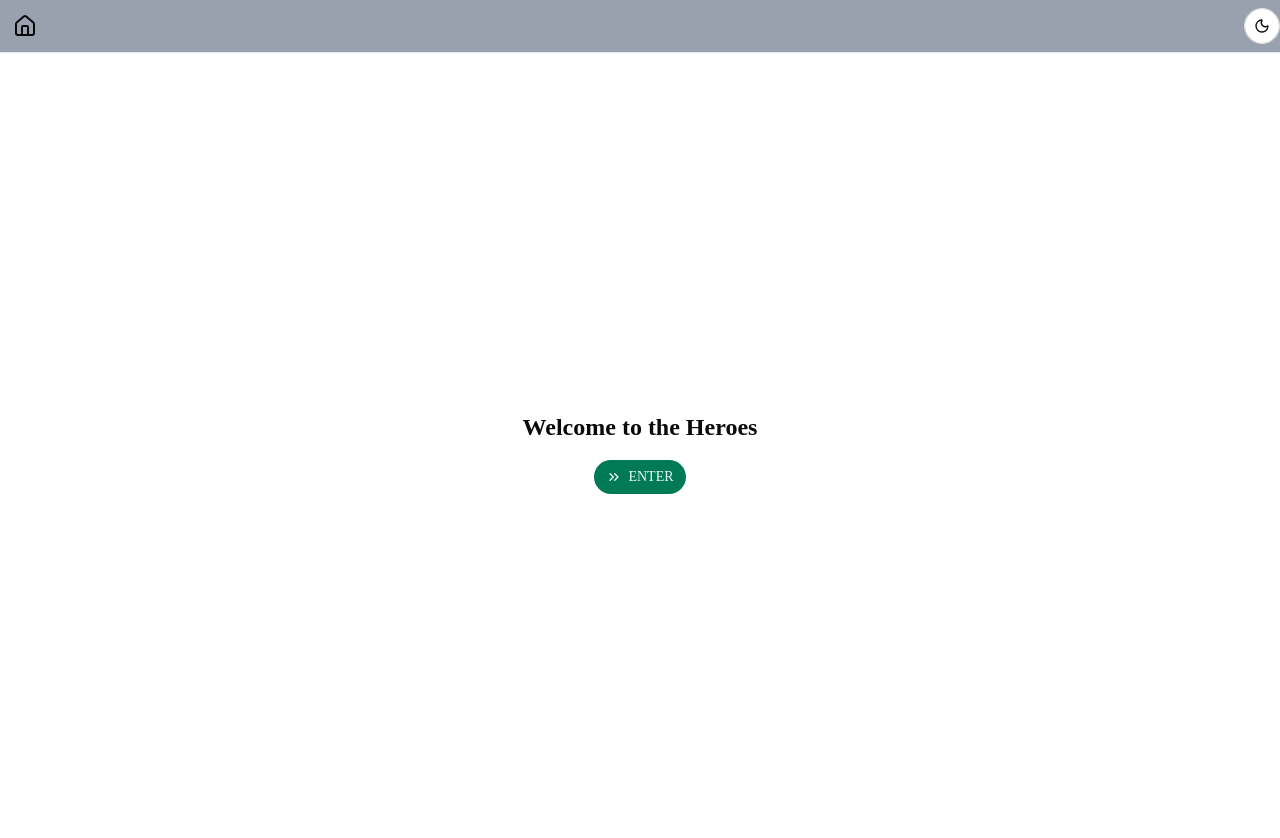
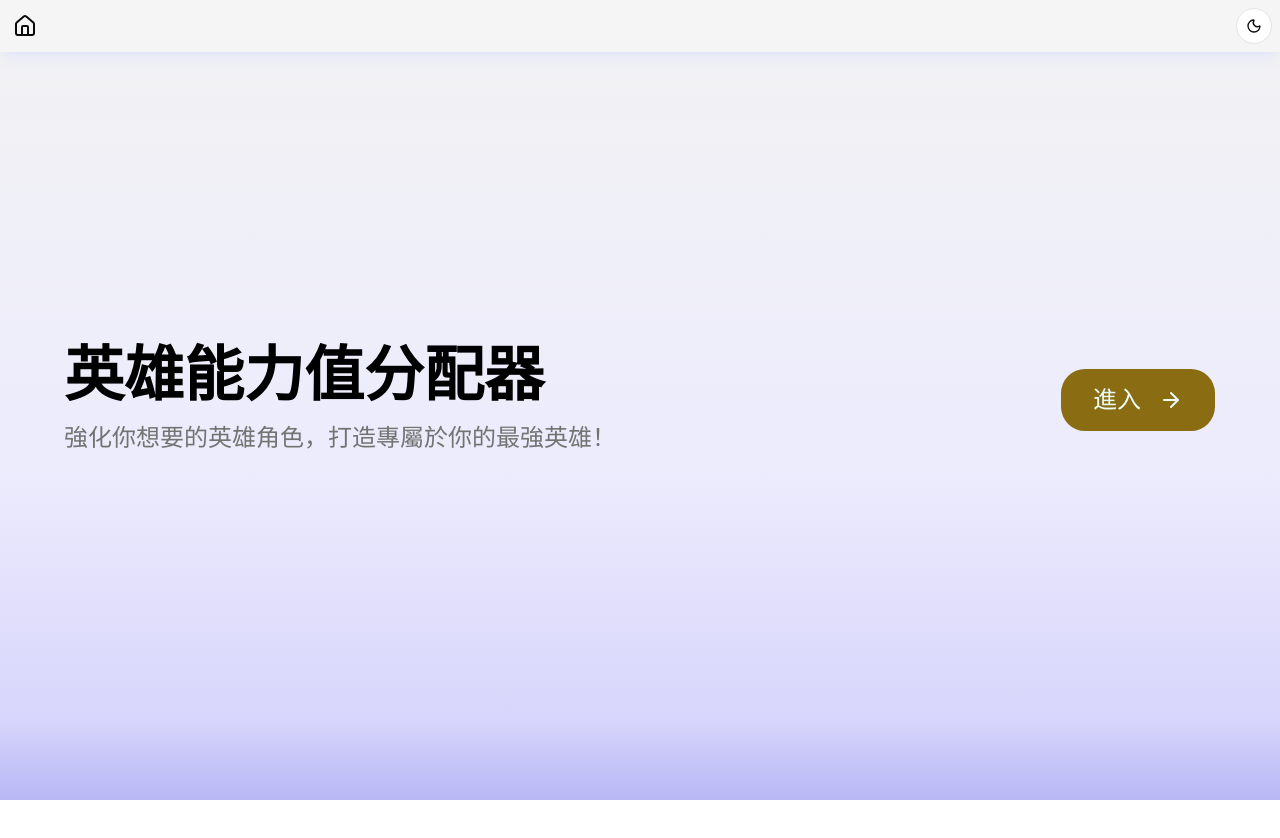
Before and after one commit to marcobcchen/hahow-frontend-engineer, a Next.js app: page / in a window 1280 px wide. Shown: the top 838 px of the page. After the commit the page ends 800 px from the top, so only its background shows below. Built offline with nearby package versions, Linux system fonts and the light colour scheme.

Commit message:
feat: update styles and content for HeroesPage, HomePage, and Header components

```diff
--- a/src/app/globals.css
+++ b/src/app/globals.css
@@ -55,7 +55,7 @@
   --card-foreground: oklch(0.145 0 0);
   --popover: oklch(1 0 0);
   --popover-foreground: oklch(0.145 0 0);
-  --primary: oklch(0.508 0.118 165.612);
+  --primary: oklch(54.616% 0.10539 88.024);
   --primary-foreground: oklch(0.979 0.021 166.113);
   --secondary: oklch(0.967 0.001 286.375);
   --secondary-foreground: oklch(0.21 0.006 285.885);
@@ -90,7 +90,7 @@
   --card-foreground: oklch(0.985 0 0);
   --popover: oklch(0.205 0 0);
   --popover-foreground: oklch(0.985 0 0);
-  --primary: oklch(0.432 0.095 166.913);
+  --primary: oklch(46.404% 0.08902 89.277);
   --primary-foreground: oklch(0.979 0.021 166.113);
   --secondary: oklch(0.274 0.006 286.033);
   --secondary-foreground: oklch(0.985 0 0);
--- a/src/app/heroes/page.tsx
+++ b/src/app/heroes/page.tsx
@@ -1,5 +1,9 @@
 const HeroesPage = () => {
-  return <div>Please select a hero</div>;
+  return (
+    <p className="text-xl tracking-widest text-neutral-600 dark:text-neutral-300">
+      選擇一位英雄查看能力值
+    </p>
+  );
 };
 
 export default HeroesPage;
--- a/src/app/layout.tsx
+++ b/src/app/layout.tsx
@@ -41,7 +41,9 @@ export default function RootLayout({
         >
           <QueryProvider>
             <Header />
-            <main>{children}</main>
+            <main className="min-h-dvh bg-linear-[180deg,#f3f3f3_0%,#ecebfd_60%,#d7d5fb_90%,#b8b7f5_100%] dark:bg-linear-[180deg,#1a1a2e_0%,#2d2652_60%,#3d3a6f_90%,#504a8a_100%] py-10">
+              {children}
+            </main>
             <Toaster />
           </QueryProvider>
         </ThemeProvider>
--- a/src/app/page.tsx
+++ b/src/app/page.tsx
@@ -2,19 +2,34 @@
 
 import { Button } from "@/components/ui/button";
 import pathnames from "@/constants/pathnames";
-import { ChevronsRight } from "lucide-react";
+import { ArrowRight } from "lucide-react";
 import { useRouter } from "next/navigation";
 
 const HomePage = () => {
   const router = useRouter();
 
   return (
-    <div className="flex flex-col justify-center items-center h-screen gap-4">
-      <h2 className="text-2xl font-bold">Welcome to the Heroes</h2>
-      <Button onClick={() => router.push(pathnames.HEROES)}>
-        <ChevronsRight /> ENTER
-      </Button>
-    </div>
+    <section className="absolute inset-0 flex items-center justify-center">
+      <div className="mx-auto w-full max-w-7xl flex flex-col items-center justify-center gap-8 px-6 py-16 text-center md:px-10 lg:flex-row lg:items-center lg:justify-between lg:px-16 lg:text-left">
+        <div className="max-w-3xl">
+          <h2 className="text-4xl font-bold text-black dark:text-white sm:text-5xl lg:text-6xl">
+            英雄能力值分配器
+          </h2>
+          <p className="mt-4 text-lg text-neutral-500 dark:text-neutral-400 sm:text-2xl">
+            強化你想要的英雄角色，打造專屬於你的最強英雄！
+          </p>
+        </div>
+
+        <Button
+          size="lg"
+          className="h-16 rounded-2xl px-8 text-2xl font-medium"
+          onClick={() => router.push(pathnames.HEROES)}
+        >
+          進入
+          <ArrowRight className="ml-3 size-6" />
+        </Button>
+      </div>
+    </section>
   );
 };
 
--- a/src/components/heroes/hero-card.tsx
+++ b/src/components/heroes/hero-card.tsx
@@ -17,7 +17,7 @@ const HeroCard = ({ id, name, image }: Props) => {
 
   return (
     <Card
-      className={`relative w-full pt-0 rounded-lg ${isActive ? "ring-2 ring-blue-500" : ""}`}
+      className={`relative w-full pt-0 rounded-lg ${isActive ? "ring-4 ring-primary dark:ring-primary" : ""}`}
     >
       <div className="absolute inset-0 z-30 aspect-square bg-black/35" />
       <div className="relative z-20 w-full aspect-square">
--- a/src/components/heroes/hero-profile.tsx
+++ b/src/components/heroes/hero-profile.tsx
@@ -84,7 +84,7 @@ const HeroProfile = ({ id, data }: Props) => {
 
   return (
     <Card className="w-full max-w-200 p-8 rounded-lg">
-      <p className="text-xl font-bold">剩餘能力值: {remainingValue}</p>
+      <p className="text-xl font-bold">剩餘能力值：{remainingValue}</p>
       {Object.entries(profile).map(([key, value]) => (
         <StatControl
           key={key}
--- a/src/components/shared/header/header-breadcrumb.tsx
+++ b/src/components/shared/header/header-breadcrumb.tsx
@@ -31,7 +31,7 @@ const HeaderBreadcrumb = () => {
 
             let label = segment;
             if (href === pathnames.HEROES) {
-              label = "Heroes";
+              label = "英雄一覽";
             } else {
               label = `Hero ${segment}`;
             }
--- a/src/components/shared/header/index.tsx
+++ b/src/components/shared/header/index.tsx
@@ -4,7 +4,7 @@ import { ModeToggle } from "./mode-toggle";
 
 const Header = () => {
   return (
-    <header className="sticky top-0 flex justify-between items-center py-2 bg-gray-400 dark:bg-gray-800 border-b border-gray-200 dark:border-gray-700">
+    <header className="fixed top-0 z-50 w-full flex justify-between items-center py-2 pr-2 bg-neutral-100 dark:bg-slate-900 shadow-lg shadow-indigo-200/30 dark:shadow-indigo-900/30">
       <div className="flex justify-center items-center">
         <Logo />
         <HeaderBreadcrumb />
--- a/src/components/shared/header/logo.tsx
+++ b/src/components/shared/header/logo.tsx
@@ -7,7 +7,11 @@ import { useRouter } from "next/navigation";
 const Logo = () => {
   const router = useRouter();
   return (
-    <Button variant="ghost" onClick={() => router.push("/")}>
+    <Button
+      className="bg-transparent hover:dark:bg-transparent"
+      variant="ghost"
+      onClick={() => router.push("/")}
+    >
       <House className="size-6" />
     </Button>
   );
--- a/src/components/ui/button.tsx
+++ b/src/components/ui/button.tsx
@@ -1,11 +1,11 @@
-import * as React from "react"
-import { cva, type VariantProps } from "class-variance-authority"
-import { Slot } from "radix-ui"
+import { cva, type VariantProps } from "class-variance-authority";
+import { Slot } from "radix-ui";
+import * as React from "react";
 
-import { cn } from "@/lib/utils"
+import { cn } from "@/lib/utils";
 
 const buttonVariants = cva(
-  "group/button inline-flex shrink-0 items-center justify-center rounded-4xl border border-transparent bg-clip-padding text-sm font-medium whitespace-nowrap transition-all outline-none select-none focus-visible:border-ring focus-visible:ring-3 focus-visible:ring-ring/30 active:not-aria-[haspopup]:translate-y-px disabled:pointer-events-none disabled:opacity-50 aria-invalid:border-destructive aria-invalid:ring-3 aria-invalid:ring-destructive/20 dark:aria-invalid:border-destructive/50 dark:aria-invalid:ring-destructive/40 [&_svg]:pointer-events-none [&_svg]:shrink-0 [&_svg:not([class*='size-'])]:size-4",
+  "group/button inline-flex shrink-0 items-center justify-center rounded-4xl border border-transparent bg-clip-padding text-sm font-medium whitespace-nowrap transition-all outline-none select-none focus-visible:border-ring focus-visible:ring-3 focus-visible:ring-ring/30 active:not-aria-[haspopup]:translate-y-px disabled:pointer-events-none disabled:opacity-50 aria-invalid:border-destructive aria-invalid:ring-3 aria-invalid:ring-destructive/20 dark:aria-invalid:border-destructive/50 dark:aria-invalid:ring-destructive/40 [&_svg]:pointer-events-none [&_svg]:shrink-0 [&_svg:not([class*='size-'])]:size-4 cursor-pointer",
   {
     variants: {
       variant: {
@@ -36,8 +36,8 @@ const buttonVariants = cva(
       variant: "default",
       size: "default",
     },
-  }
-)
+  },
+);
 
 function Button({
   className,
@@ -47,9 +47,9 @@ function Button({
   ...props
 }: React.ComponentProps<"button"> &
   VariantProps<typeof buttonVariants> & {
-    asChild?: boolean
+    asChild?: boolean;
   }) {
-  const Comp = asChild ? Slot.Root : "button"
+  const Comp = asChild ? Slot.Root : "button";
 
   return (
     <Comp
@@ -59,7 +59,7 @@ function Button({
       className={cn(buttonVariants({ variant, size, className }))}
       {...props}
     />
-  )
+  );
 }
 
-export { Button, buttonVariants }
+export { Button, buttonVariants };
```
